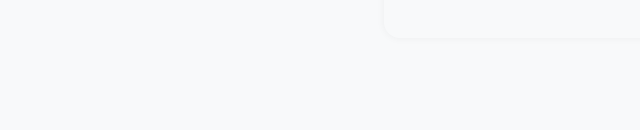
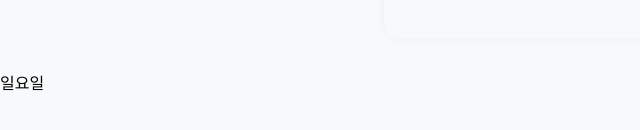
Before and after one commit to bellca225/ToDo-list, a React (Create React App) app in the folder todo/: page / in a window 1280 px wide. Shown: the part 526-656 px from the top of the page, without its empty margins (0-640 px from the left). Built offline with nearby package versions, Linux system fonts and the light colour scheme.

Commit message:
중간푸시2

```diff
--- a/todo/src/App.js
+++ b/todo/src/App.js
@@ -13,6 +13,7 @@ function App() {
     <>
       <TodoTemplate>Hi</TodoTemplate>
       <GlobalStyle />
+      <div className="day">일요일</div>
     </>
   );
 }
--- a/todo/src/Components/TodoHead.js
+++ b/todo/src/Components/TodoHead.js
@@ -25,7 +25,11 @@ const TodoHeadBlock = styled.div`
 `;
 
 function TodoHead() {
-  return <div></div>;
+  return (
+    <TodoHeadBlock>
+      <h1>2020년 11월 27일</h1>
+    </TodoHeadBlock>
+  );
 }
 
 export default TodoHead;
```
Also changed, not shown: todo/src/Components/ex.html (added).
